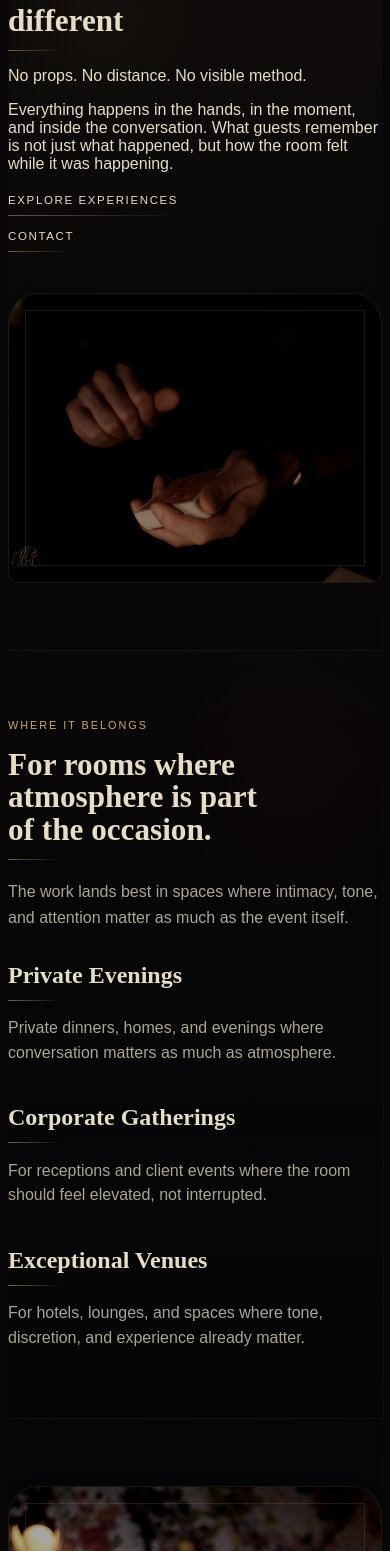
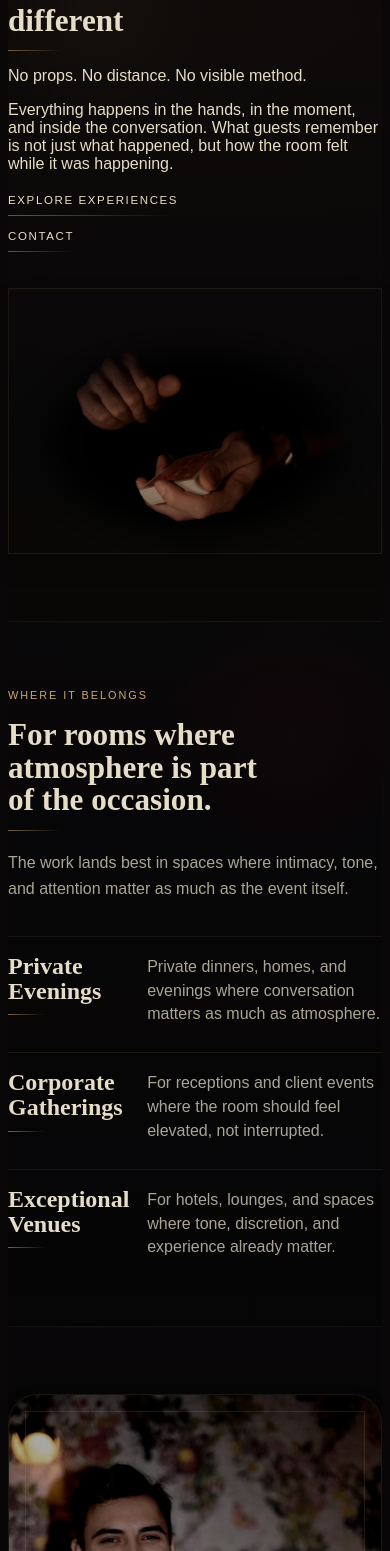
Before and after one commit to chaseellsworthiv-artifice/Artifice-Website, a Next.js app: page / in a window 390 px wide. Shown: the part 1995-3546 px from the top of the page. Built offline with nearby package versions, Linux system fonts and the light colour scheme; a web font is replaced by a local one.

Commit message:
Refine first proof section rhythm

```diff
--- a/components/hero-experience.module.css
+++ b/components/hero-experience.module.css
@@ -972,6 +972,18 @@
 
 .experienceFrame {
   min-height: 24rem;
+  overflow: visible;
+  border-radius: 0;
+  background: transparent;
+  box-shadow: none;
+}
+
+.experienceFrame::after {
+  display: none;
+}
+
+.experienceFrame::before {
+  display: none;
 }
 
 .experiencePhoto {
@@ -979,6 +991,11 @@
   object-position: center 34%;
   transform: scale(1.02);
   filter: saturate(0.76) brightness(0.74) contrast(1.08) sepia(0.02);
+  border-radius: 0;
+  -webkit-mask-image:
+    radial-gradient(ellipse 62% 54% at 50% 58%, #000 0%, #000 38%, rgba(0, 0, 0, 0.78) 54%, rgba(0, 0, 0, 0.26) 68%, transparent 80%);
+  mask-image:
+    radial-gradient(ellipse 62% 54% at 50% 58%, #000 0%, #000 38%, rgba(0, 0, 0, 0.78) 54%, rgba(0, 0, 0, 0.26) 68%, transparent 80%);
 }
 
 .bookingSection {
@@ -1333,13 +1350,27 @@
   }
 
   .eventGrid {
-    gap: 2.45rem;
-    margin-top: 2rem;
+    gap: 1.65rem;
+    margin-top: 2.15rem;
   }
 
   .eventCard {
+    display: grid;
+    grid-template-columns: minmax(7.6rem, 0.42fr) minmax(0, 1fr);
+    gap: 1.1rem;
     min-height: auto;
-    padding-top: 0;
+    padding: 1.05rem 0 0;
+    border-top: 1px solid rgba(201, 168, 106, 0.1);
+  }
+
+  .eventCard h3::after {
+    width: 38px;
+    margin-top: 0.65rem;
+  }
+
+  .eventCard p {
+    margin-top: 0.08rem;
+    line-height: 1.48;
   }
 
   .materialPanel,
@@ -1645,11 +1676,19 @@
 
   .experienceFrame,
   .experiencePhoto {
-    min-height: 18rem;
+    min-height: 16.5rem;
   }
 
   .portraitFrame::before {
     opacity: 0.12;
+  }
+
+  .experienceFrame {
+    margin-top: -0.35rem;
+  }
+
+  .experienceFrame::before {
+    opacity: 0.22;
   }
 
   .invitationStage {
```
